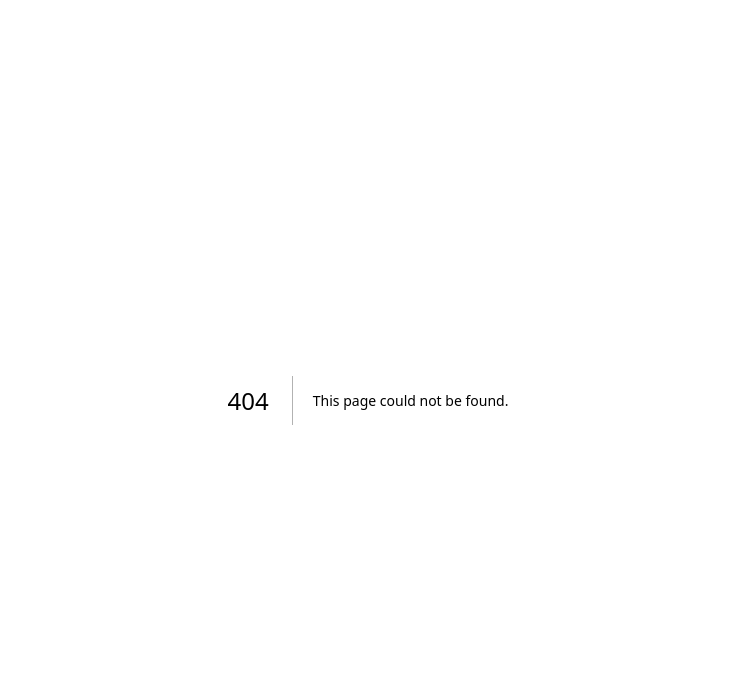
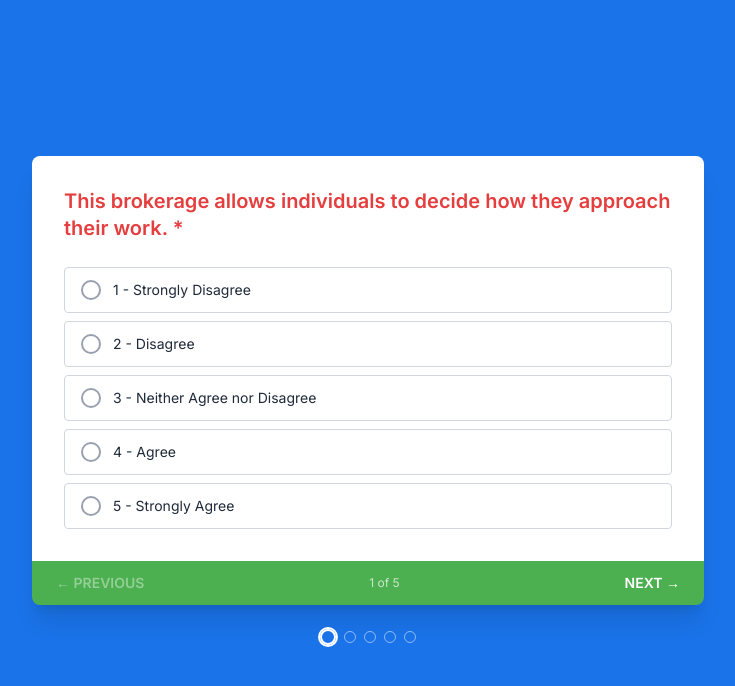
Before and after one commit to abdurrahmanrussel/test-casbyiq, a Next.js app: page /onboarding/survey in a window 1280 px wide. Before the commit this address had no page. Shown: the top 686 px of the page, without its empty margins (272-1007 px from the left). Built offline with nearby package versions, Linux system fonts and the light colour scheme; no server answers; sample sign-in values are in the browser's storage.

Commit message:
feat: add survey onboarding page

```diff
--- /dev/null
+++ b/src/app/onboarding/survey/page.tsx
@@ -0,0 +1,15 @@
+import { auth } from "@/auth"
+import { redirect } from "next/navigation"
+import { SurveyFlow } from "@/components/survey/SurveyFlow"
+import { agentQuestions, brokerQuestions } from "@/lib/questions"
+
+export default async function SurveyPage() {
+  const session = await auth()
+  if (!session) redirect("/login")
+  if (session.user.surveyCompleted) redirect(`/dashboard/${session.user.role}`)
+
+  const questions =
+    session.user.role === "agent" ? agentQuestions : brokerQuestions
+
+  return <SurveyFlow questions={questions} role={session.user.role} />
+}
```
